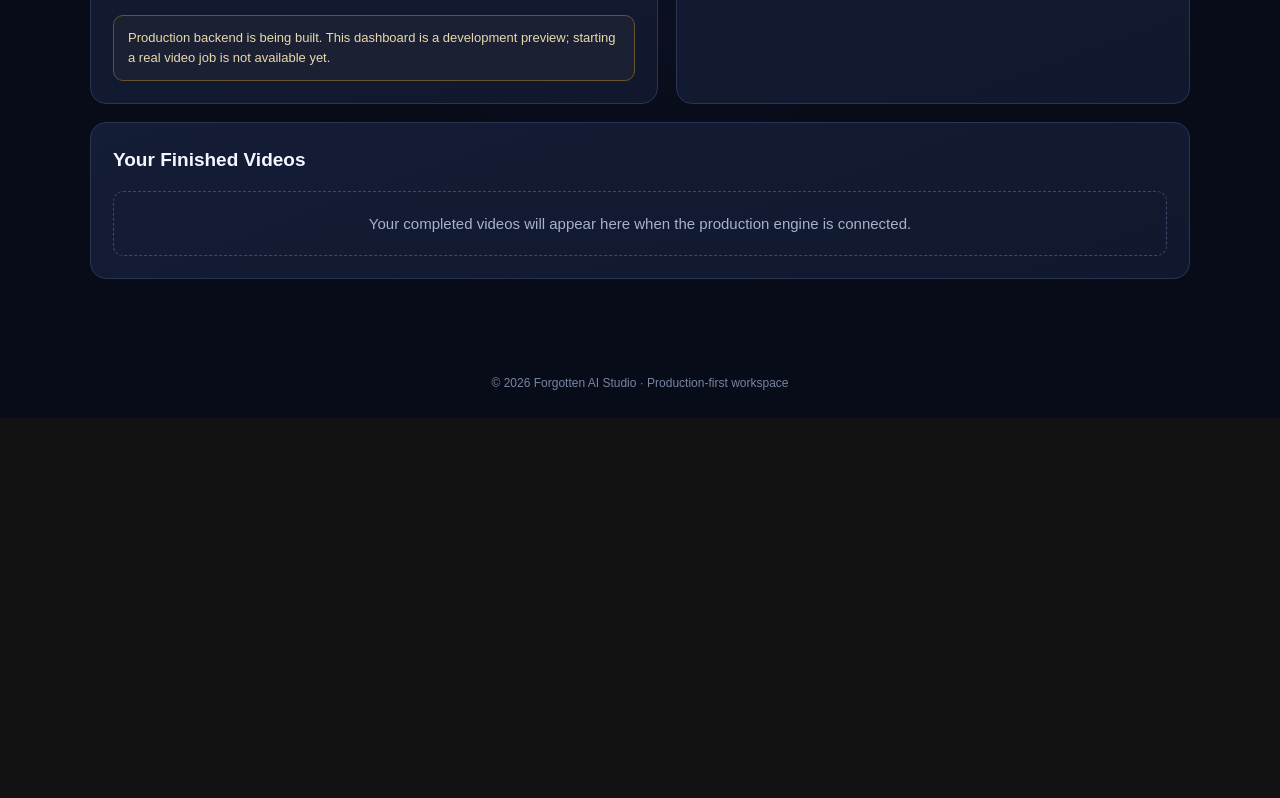
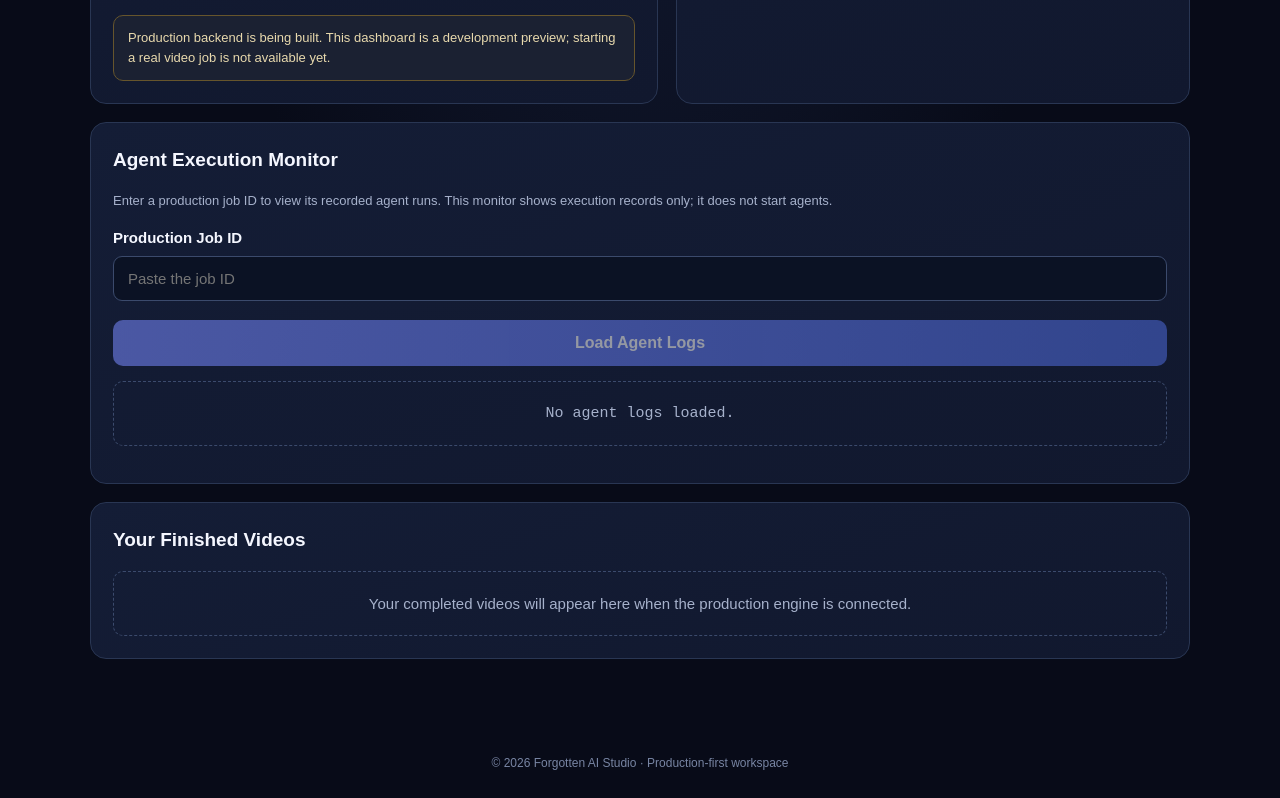
Before and after one commit to Asady99/Forgotten-AI-Stodio-V2.-0, a plain HTML site: page index.html in a window 1280 px wide. Shown: the part 649-1447 px from the top of the page. Before the commit the page ends 1067 px from the top, so only its background shows below. Drawn offline with Linux system fonts and the light colour scheme.

Commit message:
Add owner-facing agent execution monitor panel

```diff
--- a/index.html
+++ b/index.html
@@ -64,6 +64,14 @@
     </section>
   </div>
   <section class="panel" style="margin-top:18px">
+    <h2>Agent Execution Monitor</h2>
+    <p class="hint">Enter a production job ID to view its recorded agent runs. This monitor shows execution records only; it does not start agents.</p>
+    <label for="monitor-job-id">Production Job ID</label>
+    <input id="monitor-job-id" name="monitor-job-id" maxlength="36" placeholder="Paste the job ID">
+    <button id="monitor-button" type="button" disabled>Load Agent Logs</button>
+    <pre id="agent-run-output" class="empty" aria-live="polite">No agent logs loaded.</pre>
+  </section>
+  <section class="panel" style="margin-top:18px">
     <h2>Your Finished Videos</h2>
     <div class="empty" id="videos-empty">Your completed videos will appear here when the production engine is connected.</div>
   </section>
```
